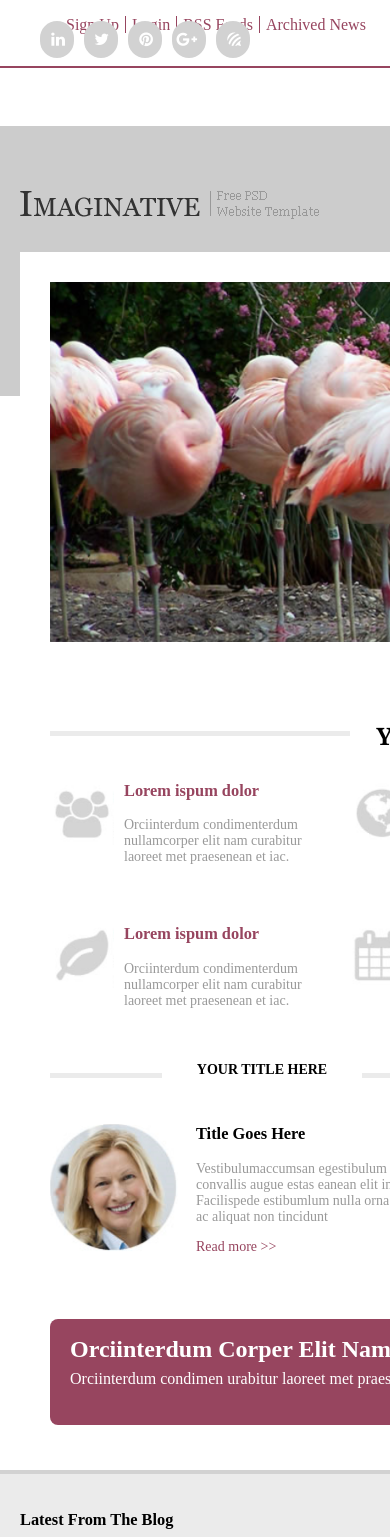
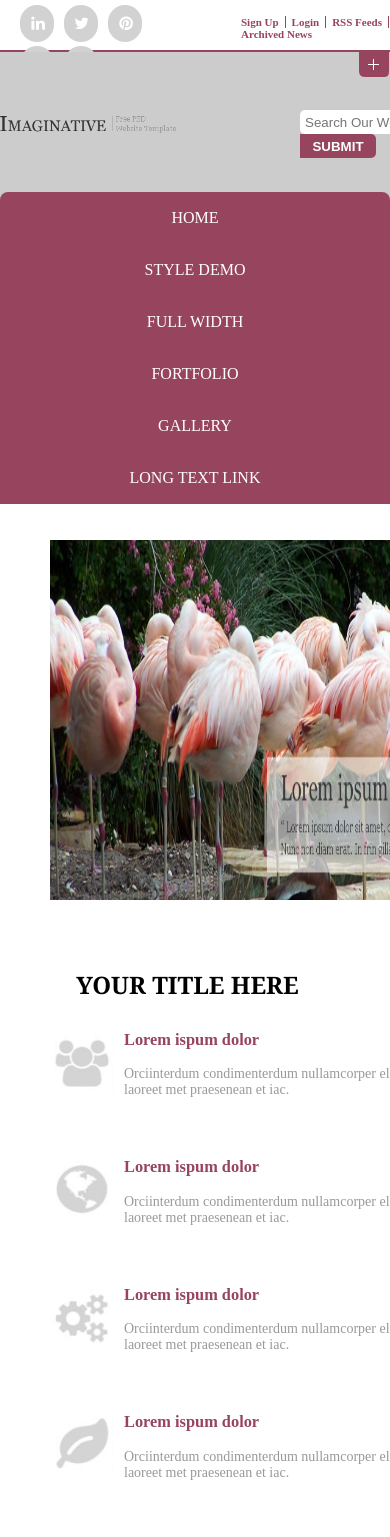
Before and after one commit to hoangtuantuhaui/Bai1PSD_22052018-, a plain HTML site: page index.html in a window 390 px wide. Shown: the top 1537 px of the page. Drawn offline with Linux system fonts and the light colour scheme.

Commit message:
HTML $ CSS

```diff
--- a/css/style.css
+++ b/css/style.css
@@ -2,7 +2,7 @@
 	box-sizing: border-box;
 }*/
 body{
-	width: 1000px;
+	max-width: 1000px;
 	margin:0px auto;
 	padding:0px
 	border: 0px;
@@ -10,7 +10,7 @@ body{
 		position: relative;
 }
 .container{
-	width: 960px;
+	max-width: 960px;
 	margin: 0px auto;
 	padding: 0px;
 	position: relative;
@@ -193,6 +193,7 @@ section{
 	margin: 0px auto;
 }
 #slider img{
+	max-width: 900px;
 	height: 360px;
 	position: relative;
 }
@@ -431,12 +432,101 @@ footer #footer-bottom span{
 /*END-FOOTER*/
 
 /*Reqponsive*/
-@media(max-width: 768px){
-		header #header-top, header #header-top-right, header #header-top-left, header #header-bottom, #header-bottom form, #content, #categoriea li, #slider, #slider img{
+@media(max-width: 580px){
+		/*header #header-top, header #header-top-right, header #header-top-left, header #header-bottom, #header-bottom form, #content, #categoriea li, #slider, #slider img{
 			float: none;
 			text-align: center;
 			width: 100%;
 
+		}*/
+		.container{
+			width: 100%;
+			float: none;
 		}
+		header{
+			width: 100%;
+		}
+		body{
+			position: relative;
+		}
+		#header-top-left{
+			width: 50%;
+			float: left;
+		}
+		#header-top-right{
+			width: 50%;
 
+		}
+		#header-top-right ul li{
+			font-size: 11px;
+			font-weight: bold;
+		}
+		#header-bottom .image-logo{
+			width: 45%;
+			float: left;
+		}
+		#header-bottom form{
+			width: 55%;
+			position: absolute;
+			left: 300px;
+		}
+		#header-bottom form input[type=text]{
+			width: 150px;
+			height: 20px;
+		}
+		#header-bottom form button[type=submit]{
+			height: 24px;
+		}
+		section{
+			position: absolute;
+			top: 510px;
+		}
+		#section-main{
+			border-top: none;
+		}
+		#section-main h2{
+			position: absolute;
+			left: 0px;
+		}
+		#slider img{
+			width: 50%;
+			padding-left: 0px;
+		}
+		#section-main .box{
+			box-sizing: border-box;
+			width: 50%;
+		}
+		#section-extra{
+			width: 580px;
+		}
+	#categoriea ul li{
+		box-sizing: border-box;
+		width: 100%;
+		padding: 3px;
+		text-align: left;
 	}
+	footer #footer-top-left{
+		box-sizing: border-box;
+		width: 100%;
+		padding: 5px;
+	}
+	footer #footer-top-left .box{
+		width: 100%;
+	}
+	#contact{
+		width: 50%;
+		box-sizing: border-box;
+		height: 150px;
+		position: relative;
+	}
+	#contact-right{
+		position: absolute;
+		left: 0px;
+		bottom: -10px;
+		width: 400px;
+	}
+	footer{
+		position: absolute;
+		top: 2400px;
+	}
+	}
--- a/index.html
+++ b/index.html
@@ -8,10 +8,8 @@
 	<title>Web Design</title>
 	<link rel="stylesheet" href="./css/style.css">
 	<!-- <link rel="stylesheet" href="./css/reset.css"> -->
-	<script src="./js/myjavascript.js">
 
-	</script>
-	<script src="./js/jquery.js"></script>
+
 </head>
 <body>
 	<header>
@@ -49,7 +47,7 @@
 					<input type="text" placeholder="Search Our Website">
 					<button type="submit" class ="button-1">SUBMIT</button>
 				</form>
-				<div id="categoriea">
+				<div id="categoriea" class="navbar">
 
 					<ul>
 						<li><a href="" >home</a></li>
@@ -68,8 +66,8 @@
 		<div class="container-section">
 			<!-- SLIDER -->
 			<div id="slider">
-				<img name="slideShow" src="./image/slider1.png" alt="" >
-				<img name="slideSow" style="display: none;" src="./image/slider.png" alt="" stt="1">
+				<img   class="mySlides" src="./image/slider1.png" alt=""  >
+				<img class="mySlides"  src="./image/slider.png" alt="" stt="1" >
 				<ul>
 					<li ><a id="next" href="#"><img src="./image/slide-point.png" alt=""></a></li>
 					<li><img src="./image/slide-point.png" alt=""></li>
@@ -210,5 +208,23 @@
 
 	</footer>
 	<!-- END FOOTER -->
+	<script>
+var myIndex = 0;
+carousel();
+
+function carousel() {
+    var i;
+    var x = document.getElementsByClassName("mySlides");
+    for (i = 0; i < x.length; i++) {
+       x[i].style.display = "none";
+    }
+    myIndex++;
+    if (myIndex > x.length) {myIndex = 1}
+    x[myIndex-1].style.display = "block";
+    setTimeout(carousel, 2000); // Change image every 2 seconds
+}
+</script>
+
+
 </body>
 </html>
--- a/js/myjavascript.js
+++ b/js/myjavascript.js
@@ -21,7 +21,7 @@
 
 // var imageList= new Array
 // imageList[0] = new image; imageList[0].src="../image/slider1.png";
-// imageList[1] = new image; imageList[0].src="../image/slider.png";
+// imageList[1] = new image; imageList[1].src="../image/slider.png";
 // function slideShow(imageNumber){
 // 	document.slideShow.src=imageList[imageNumber].src
 // 		imageNumber+=1
@@ -33,3 +33,16 @@
 // 		window.setTimeout("slideShow("+imageNumber+")", 2000);
 // 	}
 // }
+var myIndex = 0;
+carousel();
+
+function carousel() {
+    var i;
+    var x = document.getElementsByClassName("mySlides");
+    for (i = 0; i < x.length; i++) {
+       x[i].style.display = "none";
+    }
+    myIndex++;
+    if (myIndex > x.length) {myIndex = 1}
+    x[myIndex-1].style.display = "block";
+    setTimeout(carousel, 2000); // Change image every 2 seconds
```
